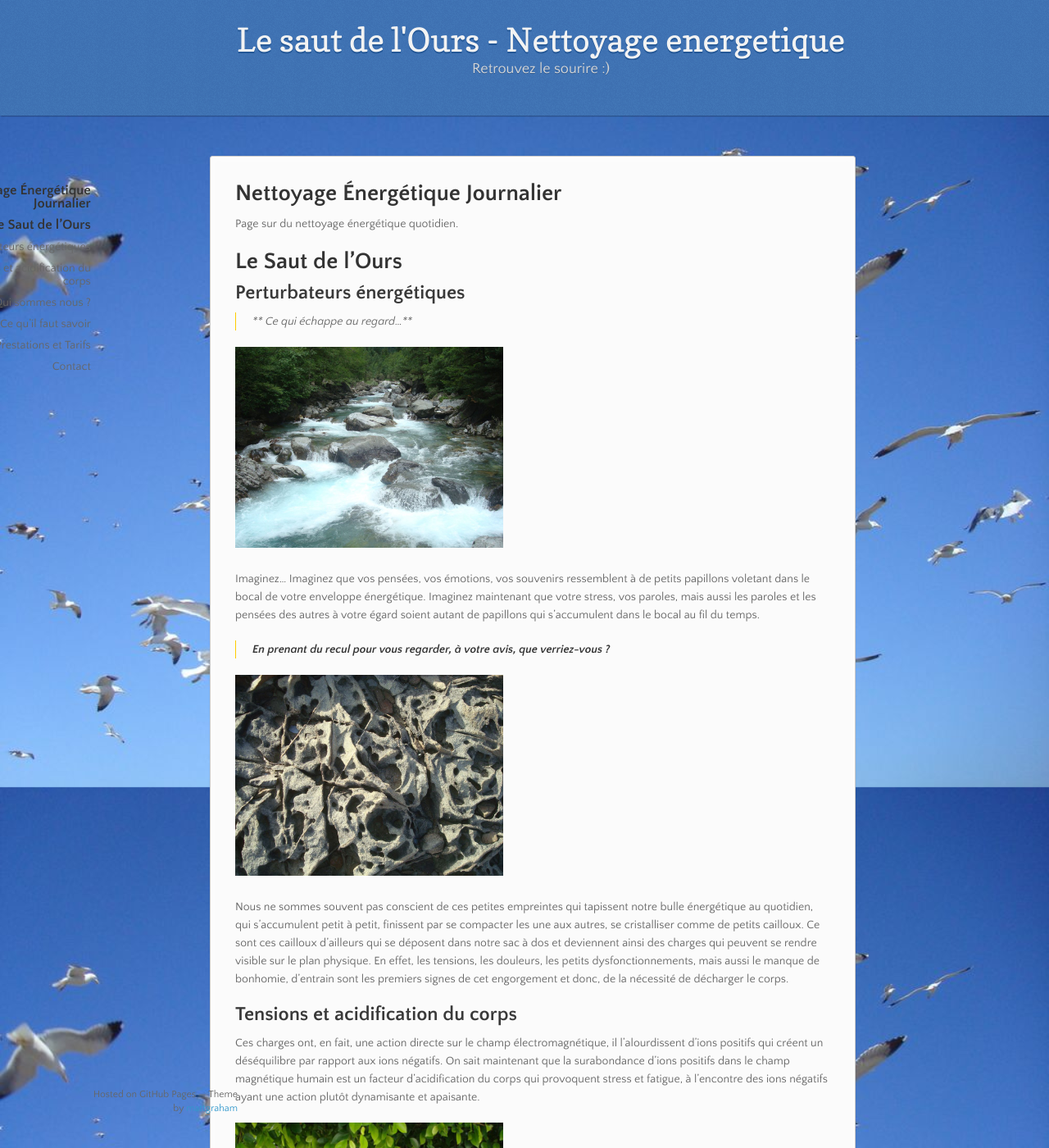
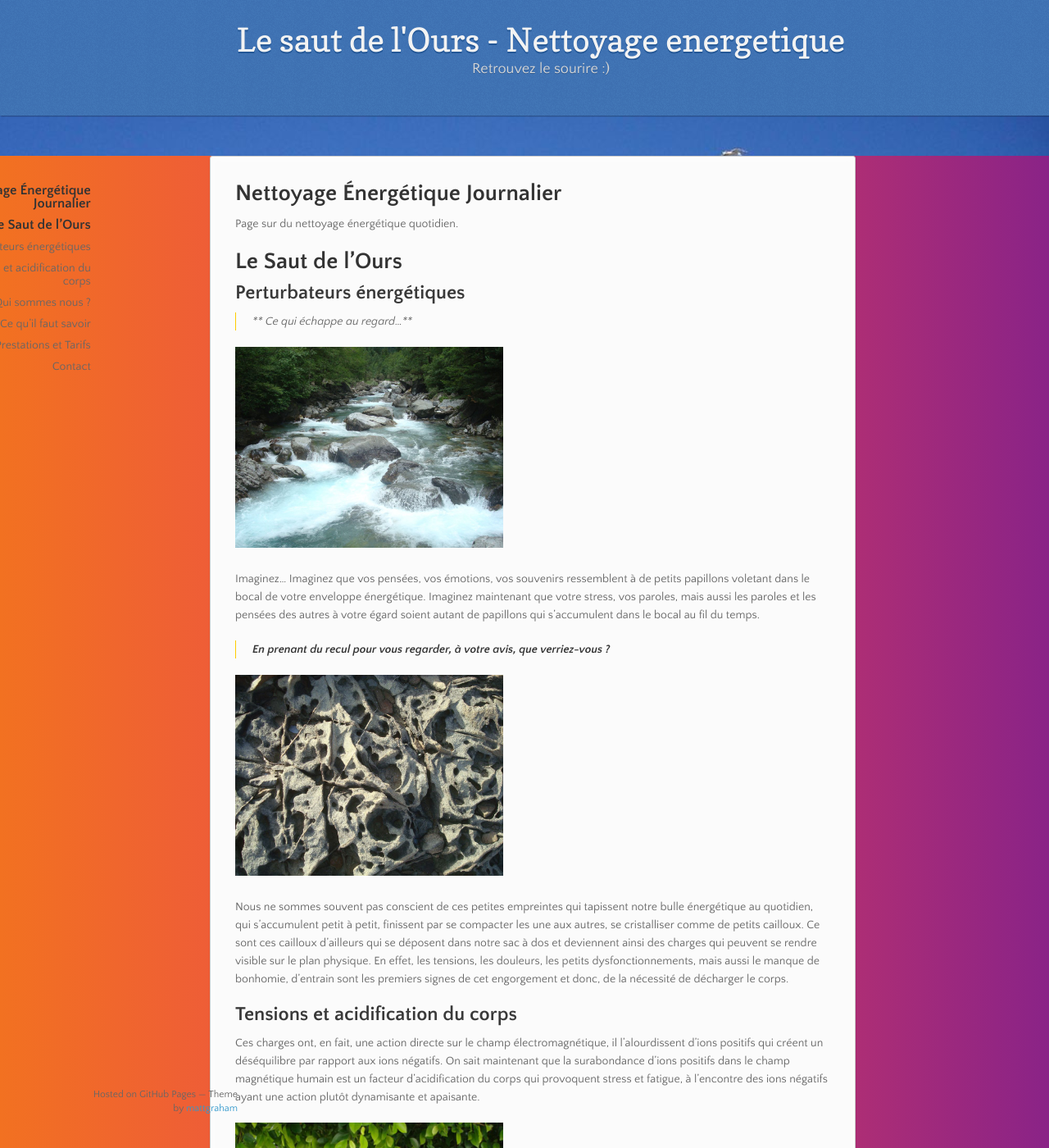
Before and after one commit to energetique/nettoyage, a Jekyll site: the page built from index.md, in a window 1280 px wide and 1400 px high. Shown: the whole window at 82% size. Built offline with Jekyll 4.4.1, drawn with Linux system fonts in a browser that asks for light colours; our own code applies the rules of GitHub Pages for plain Markdown files.

Commit message:
css work

```diff
--- a/_layouts/default.html
+++ b/_layouts/default.html
@@ -15,11 +15,12 @@
 
   </head>
   <body>
-
+      <div class="gradient"></div>
       <header>
         <h1>{{ site.title | default: site.github.repository_name }}</h1>
         <p>{{ site.description | default: site.github.project_tagline }}</p>
       </header>
+
 
       <!-- <div id="banner">
         <span id="logo"></span>
--- a/assets/css/style.scss
+++ b/assets/css/style.scss
@@ -33,3 +33,11 @@ nav {
     width: 100%;
   }
 }
+.gradient {
+  position: fixed;
+  width: 100%;
+  height: 100%;
+  background: #8A2387;
+  background: -webkit-linear-gradient(to right, #F27121, #E94057, #8A2387);
+  background: linear-gradient(to right, #F27121, #E94057, #8A2387);
+}
```
